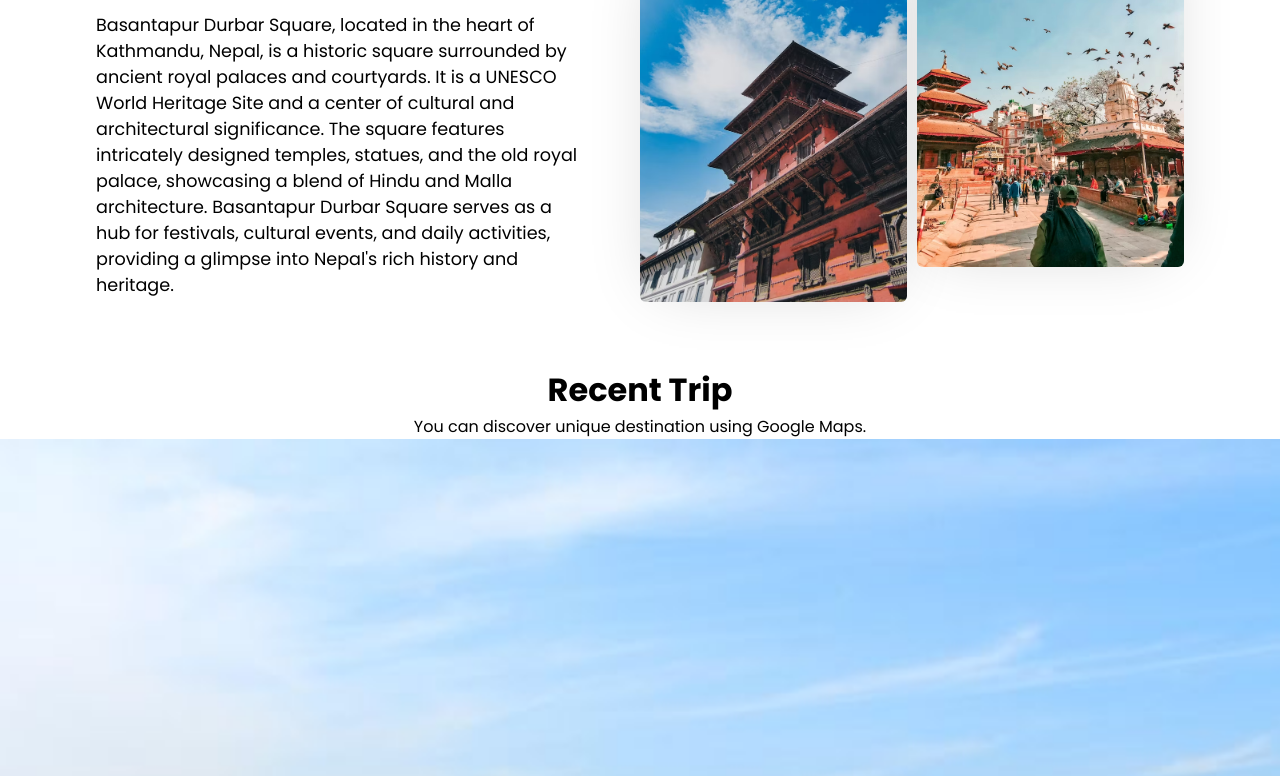
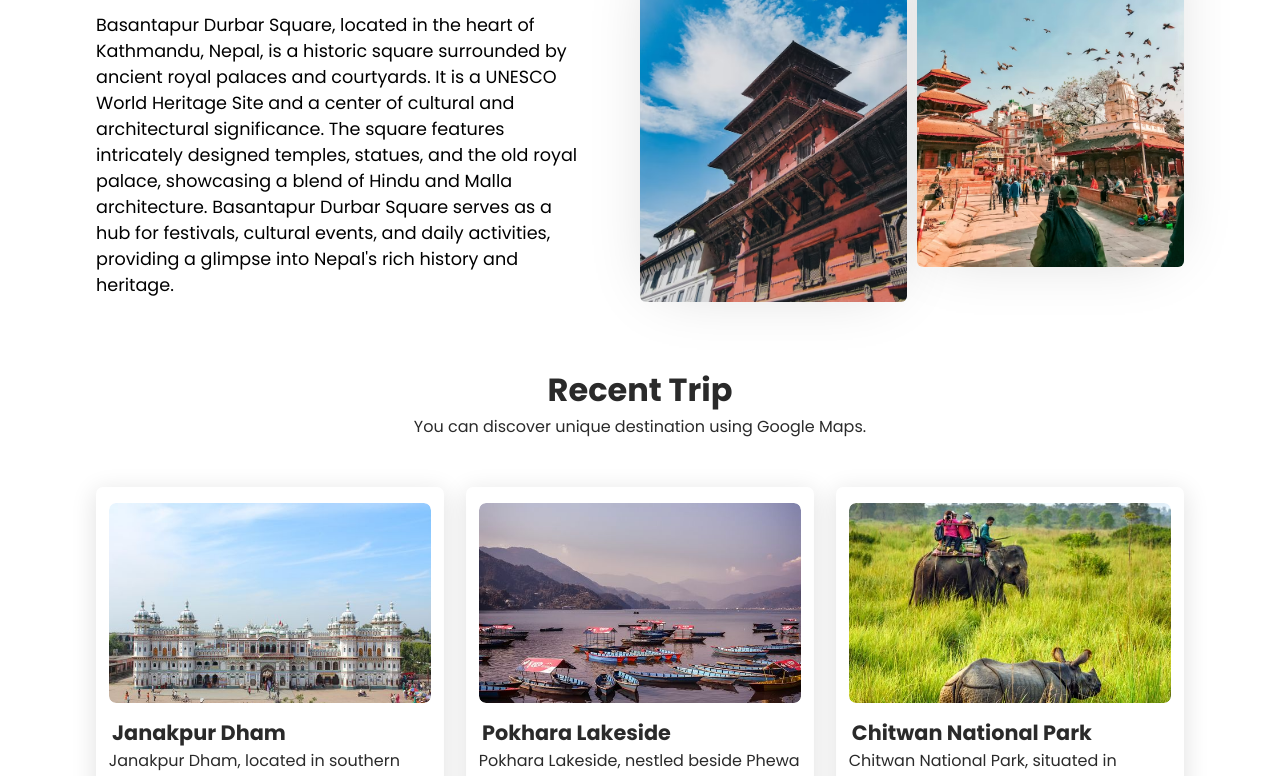
Before and after one commit to Kabin24/Ghumante_goto_travel, a React (Create React App) app: page / in a window 1280 px wide. Shown: the part 2000-2776 px from the top of the page. Built offline with nearby package versions, Linux system fonts and the light colour scheme.

Commit message:
completed trip component &added footer

```diff
--- /dev/null
+++ b/src/components/Footer.js
@@ -0,0 +1,23 @@
+import "./FooterStyles.css"
+
+const Footer =() =>{
+    return(
+        <div className="footer">
+            <div className="top">
+                <div>
+                    <h1>Ghumante</h1>
+                    <p>आफ्नो मनपर्ने गन्तव्य छनौट गर्नुहोस्</p>
+                </div>
+                <div>
+                    <a href="/">
+                        <i className="fa-brands fa-facebook-square"></i>
+                    </a>
+                </div>
+
+            </div>
+            <div className="bottom"></div>
+        </div>
+    )
+}
+
+export default Footer;
--- a/src/components/Navbar.js
+++ b/src/components/Navbar.js
@@ -11,7 +11,7 @@ class Navbar extends Component {
     render(){
         return(
             <nav className='NavbarItems'>
-                 <h1 className='navbar-logo'> Ghumate</h1>
+                 <h1 className='navbar-logo'> Ghumante</h1>
 
                  <div className='menu-icons' onClick={this.handleClick}>
                     <i className={this.state.clicked ? "fas fa-times" : "fas fa-bars"}></i>
--- a/src/components/Trip.js
+++ b/src/components/Trip.js
@@ -14,19 +14,19 @@ function Trip(){
                 <TripData
                 image={Trip1}
                 heading="Janakpur Dham"
-                text="Janakpur Dham, located in southern Nepal, is a revered pilgrimage site known for its cultural and religious significance. Home to the historic Janaki Mandir, the temple is dedicated to Goddess Sita and is believed to be the birthplace of Lord Rama's consort. The city boasts vibrant festivals, attracting devotees and tourists alike. Janakpur is a hub of artistic and architectural heritage, showcasing intricate woodwork and vibrant paintings"
+                text="Janakpur Dham, located in southern Nepal, is a revered pilgrimage site known for its cultural and religious significance. Home to the historic Janaki Mandir, the temple is dedicated to Goddess Sita and is believed to be the birthplace of Lord Rama's consort. The city boasts vibrant festivals, attracting devotees and tourists alike. "
 
                 />
                    <TripData
                 image={Trip2}
                 heading="Pokhara Lakeside"
-                text="Pokhara Lakeside, nestled beside Phewa Lake in Nepal, is a picturesque destination offering stunning views of the Annapurna Range. The lakeside is adorned with vibrant cafes, shops, and hotels, creating a lively atmosphere. Boating on Phewa Lake is a popular activity, allowing visitors to enjoy the tranquil waters and surrounding landscapes. As the sun sets, the lakeside transforms into a magical place with reflections of the mountains on the lake's surface. Surrounded by nature and a backdrop of majestic peaks, Pokhara Lakeside is a serene haven for travelers."
+                text="Pokhara Lakeside, nestled beside Phewa Lake in Nepal, is a picturesque destination offering stunning views of the Annapurna Range. The lakeside is adorned with vibrant cafes, shops, and hotels, creating a lively atmosphere. Boating on Phewa Lake is a popular activity, allowing visitors to enjoy the tranquil waters and surrounding landscapes."
 
                 />
                    <TripData
                 image={Trip3}
                 heading=" Chitwan National Park"
-                text="Chitwan National Park, situated in southern Nepal, is a renowned wildlife sanctuary and UNESCO World Heritage Site. The park is home to a diverse range of flora and fauna, including endangered species like the one-horned rhinoceros and Bengal tiger. Visitors can embark on jungle safaris, elephant rides, and boat trips to explore the park's rich biodiversity. Chitwan is a haven for nature enthusiasts, offering a chance to witness wildlife in its natural habitat and experience the unique Tharu culture"
+                text="Chitwan National Park, situated in southern Nepal, is a renowned wildlife sanctuary and UNESCO World Heritage Site. The park is home to a diverse range of flora and fauna, including endangered species like the one-horned rhinoceros and Bengal tiger. Visitors can embark on jungle safaris, elephant rides, and boat trips to explore the park's rich biodiversity."
 
                 />
             </div>
--- a/src/components/Tripstyles.css
+++ b/src/components/Tripstyles.css
@@ -0,0 +1,62 @@
+.trip{
+    margin: 4rem 6rem;
+    color: #2a2a2a;
+}
+
+trip h1{
+    font-size: 3rem;
+    text-align: center;
+}
+
+.tripcard{
+    margin-top: 3rem;
+    display: flex;
+    justify-content: space-between;
+}
+
+
+.t-card{
+    width: 32%;
+    text-align: start;
+    box-shadow:  0 5px 25px 2px rgba(0, 0, 0, 0.11);
+    border-radius: 7px;
+    cursor: pointer;
+    padding: 1rem .8rem;
+
+}
+
+.t-image{
+    height: 200px;
+    overflow: hidden;
+    border-radius: 7px;
+}
+
+.t-image img{
+    width: 100;
+    height:100%;
+    transition: 0.3s ease-in-out;
+    border-radius:7px;
+}
+
+.t-image:hover img{
+    transform:scale(1.3);
+}
+
+.t-card h4{
+    font-size:1.3rem;
+    padding: .9rem 0.2rem 0;
+}
+
+
+@media  screen and (max-width:850px){
+    .trip{
+        margin: 4rem  2rem ;
+    }
+    .tripcard{
+        flex-direction: column;
+    }
+    .t-card{
+        width: 100%;
+        margin-bottom: 1.5rem;
+    }
+}
--- a/src/routes/Home.js
+++ b/src/routes/Home.js
@@ -3,6 +3,7 @@ import Navbar from "../components/Navbar";
 import HomeImg from "../assets/nepal3.jpg";
 import Destination from "../components/Destination";
 import Trip from "../components/Trip"
+import Footer from "../components/Footer";
 
 
 
@@ -21,6 +22,7 @@ function Home (){
        />
        <Destination/>
     <Trip/>
+    <Footer/>
         </>
     );
 
```
Also changed, not shown: src/components/FooterStyles.css (added).
